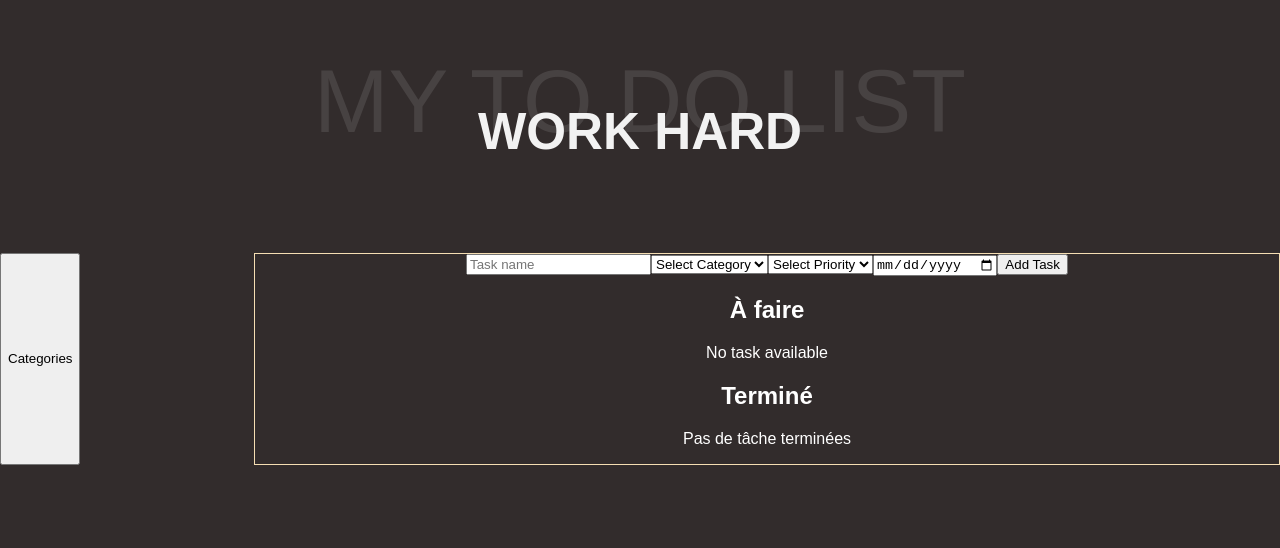
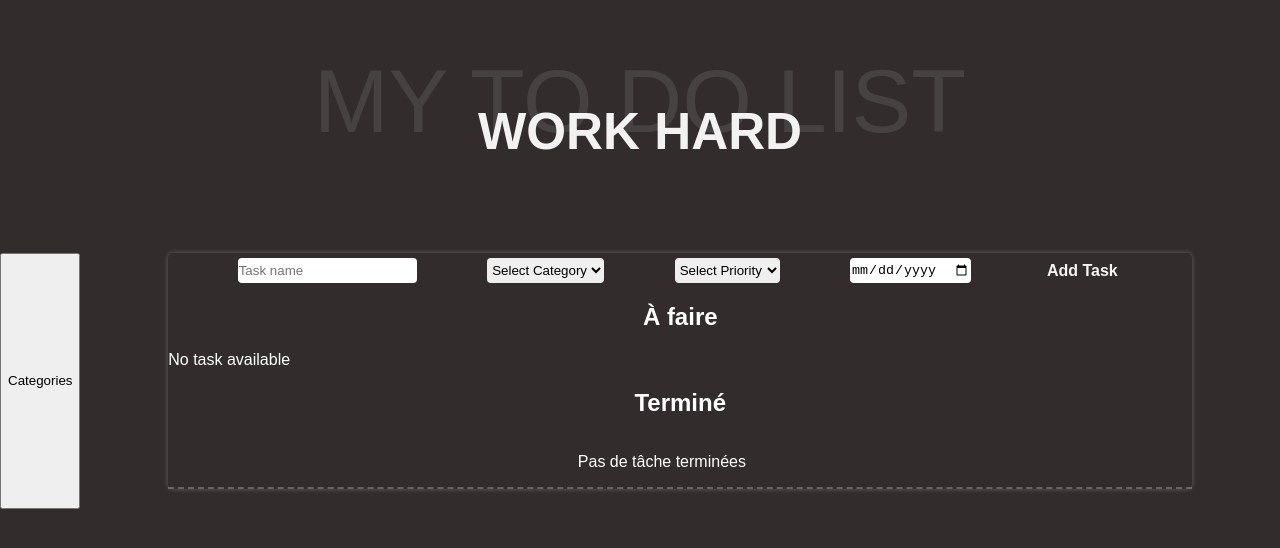
Before and after one commit to JayAlls/todo_react, a React (Vite) app in the folder mytodo/: page / in a window 1280 px wide. Shown: the top 548 px of the page. Built offline with nearby package versions, Linux system fonts and the light colour scheme.

Commit message:
Add style for Task and TaskForm

```diff
--- a/mytodo/src/component/Task/Task.jsx
+++ b/mytodo/src/component/Task/Task.jsx
@@ -46,20 +46,21 @@ function Task({selectedCategory, tasks, onAddTask, category}) {
                         <p>{task.deadline}</p>
                     </div>
                 ))
-            ) : (
-                <p>No task available</p>
-            )}
+                ) : (
+                    <p>No task available</p>
+                    )}
 
             <h2>Terminé</h2>
 
-            <div className="completed-task">
+            <div className="task">
                 {completedTasks && completedTasks.length > 0 ? (
                     completedTasks.map((task) => (
-                        <div key={task.id} className="task" >
+                        <div key={task.id} className="task completed" >
                             <input type="checkbox" checked={true} onChange={() => handleNoCheckedTask(task.id)} />
                             <p>{task.name}</p>
                             <p>{task.category}</p>
                             <p>{task.priority}</p>
+                            <p>{task.deadline}</p>
                         </div>
                     ))
                 ) : (
--- a/mytodo/src/component/Task/TaskForm/style.scss
+++ b/mytodo/src/component/Task/TaskForm/style.scss
@@ -0,0 +1,23 @@
+form {
+    width: 100%;
+    height: 25px;
+    display: flex;
+    align-items: center;
+    justify-content: space-evenly;
+    margin-top: 5px;
+
+    input, select, label {
+        height: 100%;
+        padding: 0 1px;
+        border: none;
+        border-radius: 4px;
+    }
+
+    button {
+        background: transparent;
+        color: whitesmoke;
+        font-weight: bold;
+        border: none;
+        font-size: 16px;
+    }
+}
--- a/mytodo/src/component/Task/style.scss
+++ b/mytodo/src/component/Task/style.scss
@@ -1,5 +1,57 @@
 .task-container {
     width: 80%;
-    text-align: center;
-    border: 1px solid wheat;
+    border-radius: 5px;
+    box-shadow: 0px 0px 5px rgba($color: rgb(225, 225, 225), $alpha: 0.3);
+    margin: 0 auto;
+    margin-bottom: 20px;
+
+    h2 {
+        text-align: center;
+    }
+
+    .task {
+        width: 100%;
+        display: flex;
+        align-items: center;
+        justify-content: space-evenly;
+        border-bottom: 2px dashed rgba($color: rgb(225, 225, 225), $alpha: 0.3);
+        p {
+            width: 20%;
+            position: relative;
+            &::before {
+                content: "";
+                width: 1px;
+                height: 100%;
+                position: absolute;
+                top: 0;
+                left: -10px; /* ajustez la valeur selon vos besoins */
+                background-color: rgba($color: rgb(225, 225, 225), $alpha: 0.3); /* ajustez la couleur selon vos besoins */
+            }
+            &:first-of-type::before {
+                content: none; /* supprime le trait avant le premier élément */
+            }
+        }
+
+        input[type="checkbox"] {
+            -webkit-appearance: none;
+            -moz-appearance: none;
+            appearance: none;
+            cursor: pointer;
+            width: 15px;
+            height: 15px;
+            border-radius: 50%;
+            outline: none;
+            border: 1px solid #ccc;
+        }
+
+        input[type="checkbox"]:checked {
+            background-color: #ccc;
+        }
+    }
+
+    .completed {
+        font-style: italic;
+        text-decoration: line-through;
+        opacity: 0.4;
+    }
 }
```
